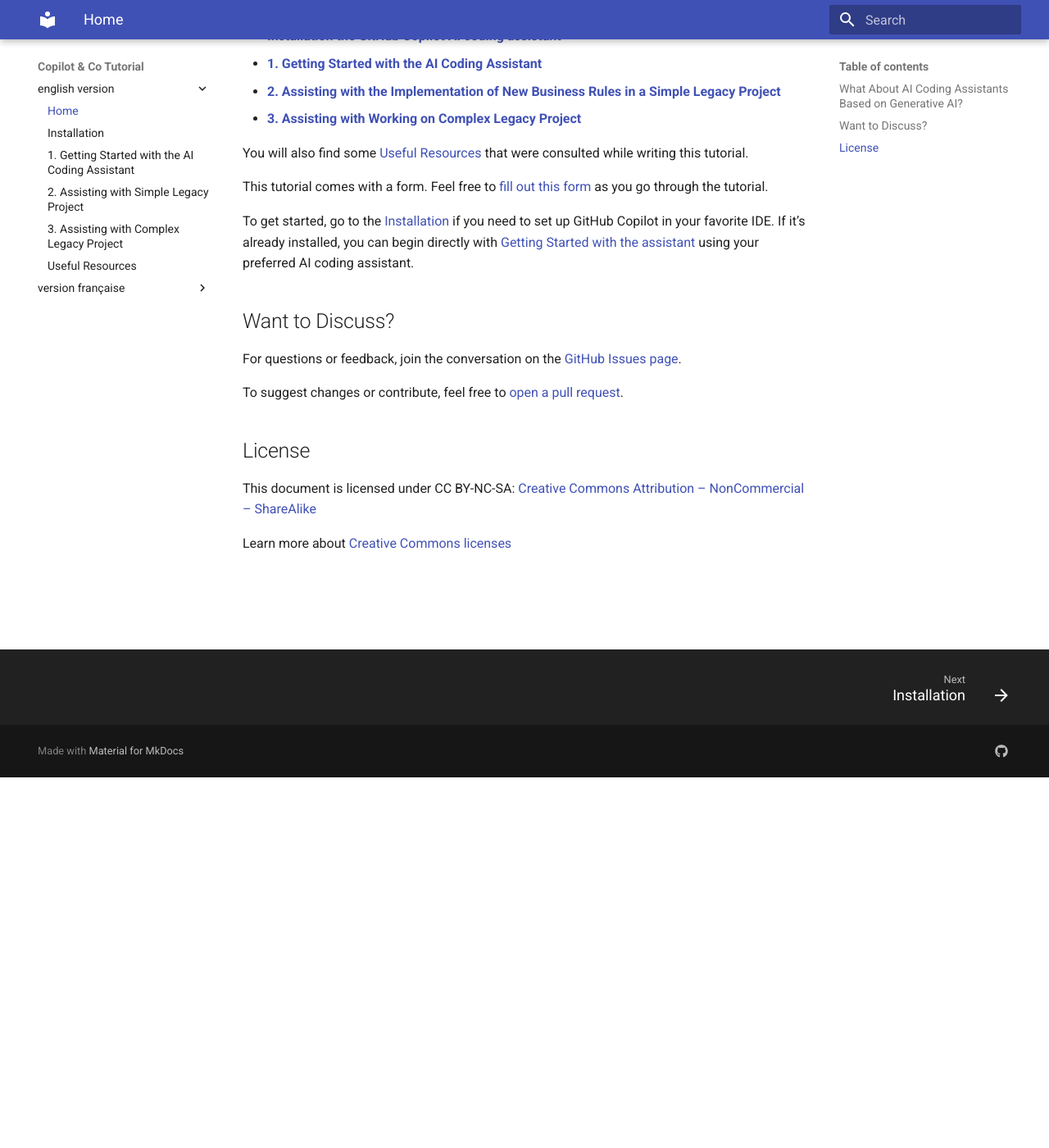
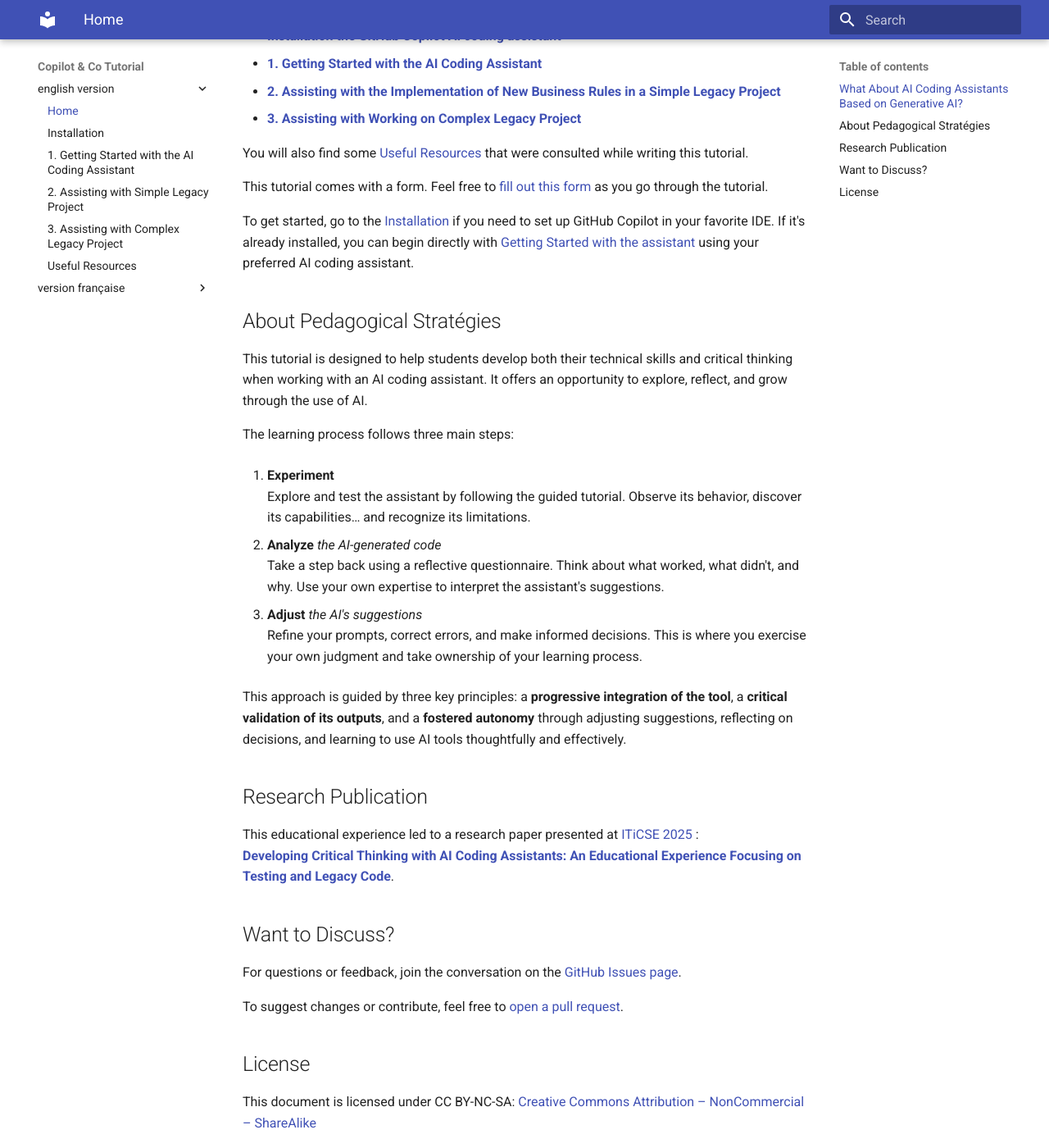
Before and after one commit to iblasquez/tuto-copilot-genai, an MkDocs documentation site: the page built from docs/en/index.md, in a window 1280 px wide and 1400 px high, scrolled down 452 px. Shown: the whole window at 82% size. Built offline with MkDocs 1.6.1 and Material for MkDocs 9.7.7, drawn with Linux system fonts in a browser that asks for light colours; some of the changed text lies outside the part shown.

Commit message:
add pedagogicla strategies

```diff
--- a/docs/en/index.md
+++ b/docs/en/index.md
@@ -4,7 +4,7 @@
 
 ***Disclaimer***: *This tutorial introduces a few use cases of AI coding assistants powered by generative AI. It also highlights their benefits, such as boosting productivity and improving development practices, while pointing out their limitations.*
 
-*GitHub Copilot, originally designed for students using the [GitHub Education offer][githubEducationLink], is used here as an example. However, you can follow this tutorial with other AI coding assistants like [Codeium][codeiumLink], [Cursor][cursorLink], [Supermaven](https://supermaven.com/) or [Tabnine][tabnineLink], which offer similar features. We’ll use the term **AI coding assistant** throughout the tutorial.*
+*GitHub Copilot, originally designed for students using the [GitHub Education offer][githubEducationLink], is used here as an example. However, you can follow this tutorial with other AI coding assistants like [Codeium][codeiumLink], [Cursor][cursorLink], [Supermaven](https://supermaven.com/) or [Tabnine][tabnineLink], which offer similar features. We'll use the term **AI coding assistant** throughout the tutorial.*
 
 In this tutorial, you will learn how to:
 
@@ -18,7 +18,30 @@ You will also find some [Useful Resources][Resources] that were consulted while
 This tutorial comes with a form. Feel free to [fill out this form](https://forms.gle/YquLZ7CMsmmgvwHUA) as you go through the tutorial.
 
 To get started, go to the [Installation][Installation] if you need to set up GitHub Copilot in your favorite IDE.
-If it’s already installed, you can begin directly with [Getting Started with the assistant][part_2] using your preferred AI coding assistant.
+If it's already installed, you can begin directly with [Getting Started with the assistant][part_2] using your preferred AI coding assistant.
+
+## About Pedagogical Stratégies
+
+This tutorial is designed to help students develop both their technical skills and critical thinking when working with an AI coding assistant. It offers an opportunity to explore, reflect, and grow through the use of AI.
+
+The learning process follows three main steps:
+
+1. **Experiment**
+Explore and test the assistant by following the guided tutorial. Observe its behavior, discover its capabilities… and recognize its limitations.
+
+2. **Analyze** *the AI-generated code*
+Take a step back using a reflective questionnaire. Think about what worked, what didn't, and why. Use your own expertise to interpret the assistant's suggestions.
+
+3. **Adjust** *the AI's suggestions*
+Refine your prompts, correct errors, and make informed decisions. This is where you exercise your own judgment and take ownership of your learning process.
+
+This approach is guided by three key principles:
+a **progressive integration of the tool**, a **critical validation of its outputs**, and a **fostered autonomy** through adjusting suggestions, reflecting on decisions, and learning to use AI tools thoughtfully and effectively.
+
+## Research Publication
+
+This educational experience led to a research paper presented at [ITiCSE 2025](https://iticse.acm.org/2025) :
+**[Developing Critical Thinking with AI Coding Assistants: An Educational Experience Focusing on Testing and Legacy Code](https://dl.acm.org/doi/10.1145/3724363.3729050)**.
 
 ## Want to Discuss?
 
```
Also changed, not shown: docs/fr/index.md (+22 -0 lines).
